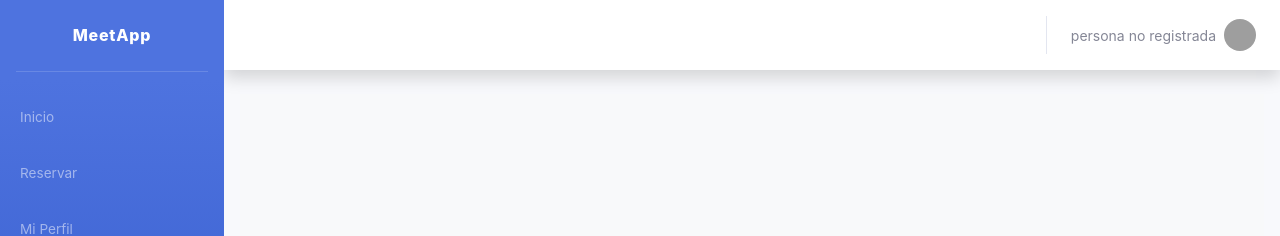
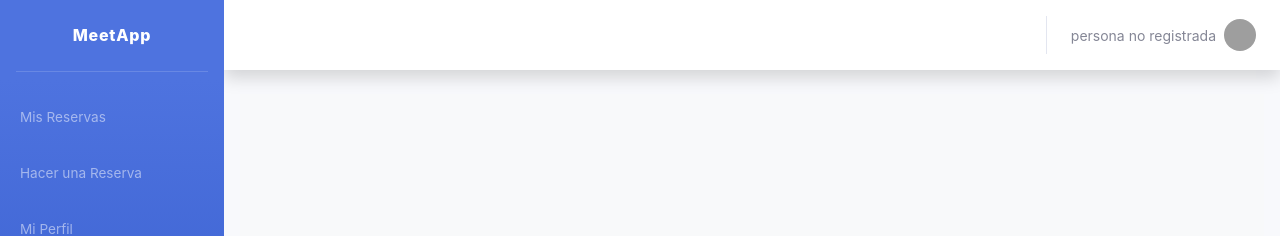
Before and after one commit to rodricerdan09/meetApp-FE, a React (Create React App) app in the folder meetapp-fe/: page / in a window 1280 px wide. Shown: the top 236 px of the page. Built offline with nearby package versions, Linux system fonts and the light colour scheme; grey boxes are pictures that could not be loaded; some icons are missing.

Commit message:
dev: localStoraged added and routes renames.

```diff
--- a/meetapp-fe/src/Layout/Leftside.jsx
+++ b/meetapp-fe/src/Layout/Leftside.jsx
@@ -21,15 +21,15 @@ const Leftside = ({toggled, slidebarToggled}) => {
         <ul className="navbar-nav text-light" id="accordionSidebar">
           <hr class="sidebar-divider d-none d-md-block"></hr>
           <li className="nav-item">
-            <Link className="nav-link" to="/inicio">
+            <Link className="nav-link" to="/mis-reservas">
               <i className="fa fa-home" />
-              <span>Inicio</span>
+              <span>Mis Reservas</span>
             </Link>
           </li>
           <li className="nav-item">
             <Link className="nav-link" to="/reservar">
               <i className="fa fa-calendar-check" />
-              <span>Reservar</span>
+              <span>Hacer una Reserva</span>
             </Link>
           </li>
           <li className="nav-item">
--- a/meetapp-fe/src/auth/Auth0ProviderWithHistory.jsx
+++ b/meetapp-fe/src/auth/Auth0ProviderWithHistory.jsx
@@ -5,7 +5,7 @@ import { Auth0Provider } from "@auth0/auth0-react";
 const Auth0ProviderWithHistory = ({ children }) => {
   const domain = process.env.REACT_APP_AUTH0_DOMAIN;
   const clientId = process.env.REACT_APP_AUTH0_CLIENT_ID;
-
+  const cacheLocation = 'localstorage'
   const history = useHistory();
 
   const onRedirectCallback = (appState) => {
@@ -18,6 +18,7 @@ const Auth0ProviderWithHistory = ({ children }) => {
       clientId={clientId}
       redirectUri={window.location.origin}
       onRedirectCallback={onRedirectCallback}
+      cacheLocation={cacheLocation}
     >
       {children}
     </Auth0Provider>
--- a/meetapp-fe/src/routes/Routes.jsx
+++ b/meetapp-fe/src/routes/Routes.jsx
@@ -4,7 +4,7 @@ import ProtectedRoute from "../auth/ProtectedRoute.jsx";
 
 //views
 import Home from '../views/Home';
-import Inicio from '../views/Inicio';
+import MisReservas from '../views/MisReservas';
 import Perfil from '../views/Perfil';
 import Reservar from '../views/reservar/Reservar';
 import NotFound from '../views/NotFound';
@@ -15,8 +15,8 @@ const Routes = () => {
       <Switch>
         <ProtectedRoute
           exact
-          path="/inicio"
-          component={Inicio}
+          path="/mis-reservas"
+          component={MisReservas}
         ></ProtectedRoute>
         <ProtectedRoute
           exact
--- a/meetapp-fe/src/views/Inicio.jsx
+++ b/meetapp-fe/src/views/MisReservas.jsx
@@ -1,6 +1,6 @@
 import React from "react";
 import { Link } from "react-router-dom";
-const Inicio = () => {
+const MisReservas = () => {
   return (
     <div className="container-fluid">
       <h3 className="text-dark mb-4">
@@ -113,17 +113,17 @@ const Inicio = () => {
               <nav className="d-lg-flex justify-content-lg-end dataTables_paginate paging_simple_numbers">
                 <ul className="pagination">
                   <li className="page-item disabled">
-                    <Link className="page-link" to="/inicio" aria-label="Previous">
+                    <Link className="page-link" to="/mis-reservas" aria-label="Previous">
                       <span aria-hidden="true">«</span>
                     </Link>
                   </li>
                   <li className="page-item active">
-                    <Link className="page-link" to="/inicio">
+                    <Link className="page-link" to="/mis-reservas">
                       1
                     </Link>
                   </li>
                   <li className="page-item">
-                    <Link className="page-link" to="/inicio" aria-label="Next">
+                    <Link className="page-link" to="/mis-reservas" aria-label="Next">
                       <span aria-hidden="true">»</span>
                     </Link>
                   </li>
@@ -137,4 +137,4 @@ const Inicio = () => {
   );
 };
 
-export default Inicio;
+export default MisReservas;
--- a/meetapp-fe/src/views/reservar/Reservar.jsx
+++ b/meetapp-fe/src/views/reservar/Reservar.jsx
@@ -10,10 +10,11 @@ const Reservar = () => {
   const [locales, setLocales] = useState(arrayDeLocales);
   console.log(locales[0])
 
+
   return (
     <div className="container-fluid">
       <h3 className="text-dark mb-4">
-        <strong>Reservar</strong>
+        <strong>Hacer Una Nueva Reserva</strong>
       </h3>
       <div className="card">
         <div className="card-body">
@@ -83,7 +84,7 @@ const Reservar = () => {
                   <th>Local</th>
                   <th>Tipo</th>
                   <th>Dirección</th>
-                  <th>Ocupación</th>
+                  <th>Capacidad Ocupada</th>
                 </tr>
               </thead>
               <tbody>
```
Also changed, not shown: 1 other file (tests, documents, lock files or other folders).
